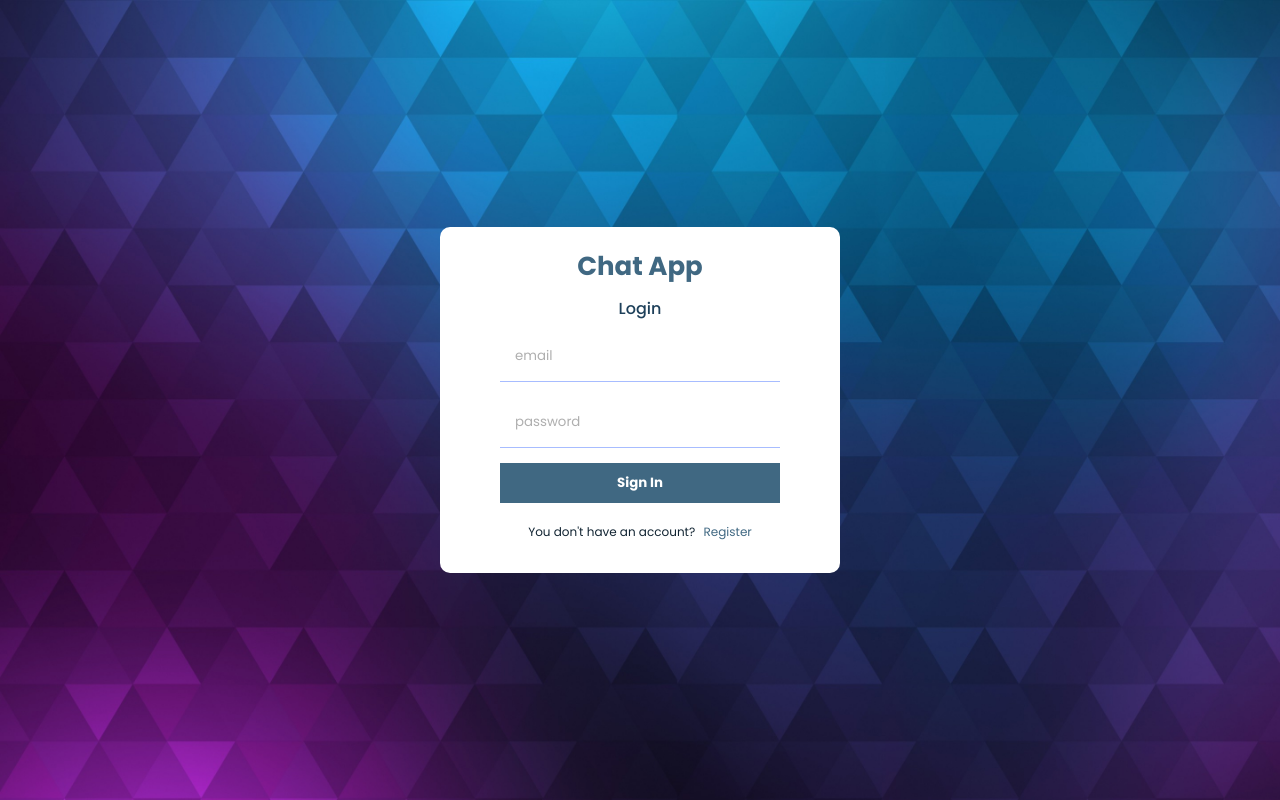
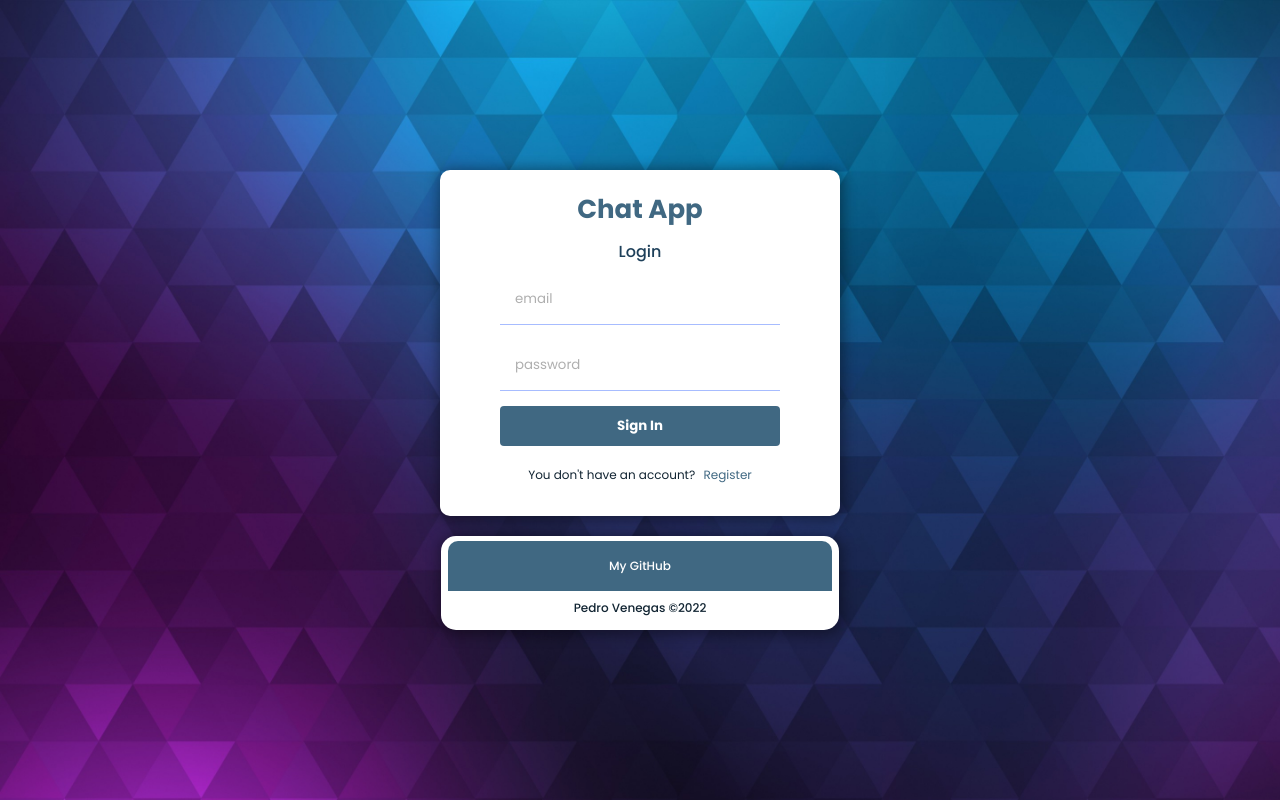
Before and after one commit to pvenegas30/chat-app, a React (Vite) app: page /login in a window 1280 px wide. Built offline with nearby package versions, Linux system fonts and the light colour scheme; no server answers.

Commit message:
Chat App 2.0

```diff
--- /dev/null
+++ b/src/components/PedroVenegas.jsx
@@ -0,0 +1,19 @@
+import React from 'react'
+
+const PedroVenegas = () => {
+  return (
+    <div className='pedro'>
+
+        <div className='github'>
+
+            <a href="https://github.com/pvenegas30" target="_blank" title='My GitHub'>My GitHub</a>
+
+        </div>
+
+        <a href="https://pedro-venegas-developer.netlify.app/inicio" target="_blank" title='My page'>Pedro Venegas ©2022</a>
+
+    </div>
+  )
+}
+
+export default PedroVenegas
--- a/src/pages/Home.jsx
+++ b/src/pages/Home.jsx
@@ -11,6 +11,8 @@ const Home = () => {
         <Sidebar/>
         <Chat/>
 
+
+
       </div>
     </div>
   )
--- a/src/pages/Login.jsx
+++ b/src/pages/Login.jsx
@@ -2,6 +2,7 @@ import React, { useState } from "react";
 import { useNavigate, Link } from "react-router-dom";
 import { signInWithEmailAndPassword } from "firebase/auth";
 import { auth } from "../firebase";
+import PedroVenegas from './../components/PedroVenegas';
 
 const Login = () => {
   const [err, setErr] = useState(false);
@@ -37,6 +38,8 @@ const Login = () => {
         <p>You don't have an account? <Link to="/register" className="tolink">Register</Link></p>
 
       </div>
+
+      <PedroVenegas/>
     </div>
   )
 }
--- a/src/pages/Register.jsx
+++ b/src/pages/Register.jsx
@@ -5,6 +5,7 @@ import { auth, db, storage } from "../firebase";
 import { ref, uploadBytesResumable, getDownloadURL } from "firebase/storage";
 import { doc, setDoc } from "firebase/firestore";
 import { useNavigate, Link } from "react-router-dom";
+import PedroVenegas from './../components/PedroVenegas';
 
 const Register = () => {
   const [err, setErr] = useState(false);
@@ -80,6 +81,7 @@ const Register = () => {
         </form>
         <p>You do have an account?<Link to="/login" className="tolink">Login</Link></p>
       </div>
+      <PedroVenegas/>
     </div>
   )
 }
--- a/src/style.scss
+++ b/src/style.scss
@@ -29,7 +29,92 @@ body {
   display: flex;
   align-items: center;
   justify-content: center;
+  flex-direction: column;
 
+  @include mobile {
+    height: 100vh;
+    padding: 10px;
+  }
+
+  .pedro {
+    background-color: white;
+    margin-top: 20px;
+    padding: 5px 110px;
+    border-radius: 15px;
+    display: flex;
+    justify-content: center;
+    align-items: center;
+    flex-direction: column;
+    box-shadow: 1px 2px 13px 3px rgba(0, 0, 0, 0.39);
+    -webkit-box-shadow: 1px 2px 13px 3px rgba(0, 0, 0, 0.39);
+    -moz-box-shadow: 1px 2px 13px 3px rgba(0, 0, 0, 0.39);
+
+    @include mobile {
+      margin: 0;
+      height: 70px;
+      background-color: transparent;
+      width: 50px;
+      border-radius: 15px;
+      padding: 40px 40px;
+      box-shadow: none;
+      -webkit-box-shadow: 0;
+      -moz-box-shadow: 0;
+    }
+
+    a {
+      font-size: 12px;
+      text-decoration: none;
+      color: #112432;
+      font-weight: 500;
+      padding: 8px;
+      cursor: pointer;
+      transition: all 0.2s ease;
+      border-radius: 0px 0px 10px 10px;
+
+      @include mobile {
+        display: none;
+      }
+
+    }
+
+    .github {
+      background: #406882;
+      display: flex;
+      justify-content: center;
+      align-items: center;
+      padding: 8px 50px;
+      cursor: pointer;
+      transition: all 0.2s ease;
+      width: 160%;
+      border-radius: 10px 10px 0px 0px;
+
+      @include mobile {
+        background: #fff;
+        width: 140px;
+        border-radius: 15px;
+        padding: 10px 40px;
+
+      }
+
+      &:hover {
+        background: #1e405a;
+      }
+
+      a {
+        font-weight: 500;
+        color: white;
+        text-decoration: none;
+        text-align: center;
+
+        @include mobile {
+          display: block;
+          font-size: 16px;
+          width: 100%;
+          color: #1e405a;
+        }
+      }
+    }
+  }
   .tolink {
     text-decoration: none;
     margin-left: 5px;
@@ -62,6 +147,18 @@ body {
     flex-direction: column;
     gap: 10px;
     align-items: center;
+    box-shadow: 1px 2px 13px 3px rgba(0, 0, 0, 0.39);
+    -webkit-box-shadow: 1px 2px 13px 3px rgba(0, 0, 0, 0.39);
+    -moz-box-shadow: 1px 2px 13px 3px rgba(0, 0, 0, 0.39);
+
+    @include mobile {
+      width: 65%;
+      border-radius: 0;
+      gap: 0;
+      height: 380px;
+      padding-top: 50px;
+      margin: 0;
+    }
 
     .logo {
       color: #406882;
@@ -114,6 +211,7 @@ body {
         padding: 10px;
         font-weight: bold;
         transition: all 0.2s ease;
+        border-radius: 4px;
 
         &:hover {
           background-color: #1e405a;
@@ -157,6 +255,9 @@ body {
     height: 85%;
     display: flex;
     overflow: hidden;
+    box-shadow: 1px 2px 13px 3px rgba(0, 0, 0, 0.39);
+    -webkit-box-shadow: 1px 2px 13px 3px rgba(0, 0, 0, 0.39);
+    -moz-box-shadow: 1px 2px 13px 3px rgba(0, 0, 0, 0.39);
 
     @include tablet {
       width: 90%;
@@ -285,9 +386,9 @@ body {
         height: 50px;
         border-radius: 50%;
         object-fit: cover;
-        box-shadow: 1px 1px 10px -1px rgba(0,0,0,0.43);
-        -webkit-box-shadow: 1px 1px 10px -1px rgba(0,0,0,0.43);
-        -moz-box-shadow: 1px 1px 10px -1px rgba(0,0,0,0.43);
+        box-shadow: 1px 1px 10px -1px rgba(0, 0, 0, 0.43);
+        -webkit-box-shadow: 1px 1px 10px -1px rgba(0, 0, 0, 0.43);
+        -moz-box-shadow: 1px 1px 10px -1px rgba(0, 0, 0, 0.43);
       }
 
       .userChatInfo {
```
